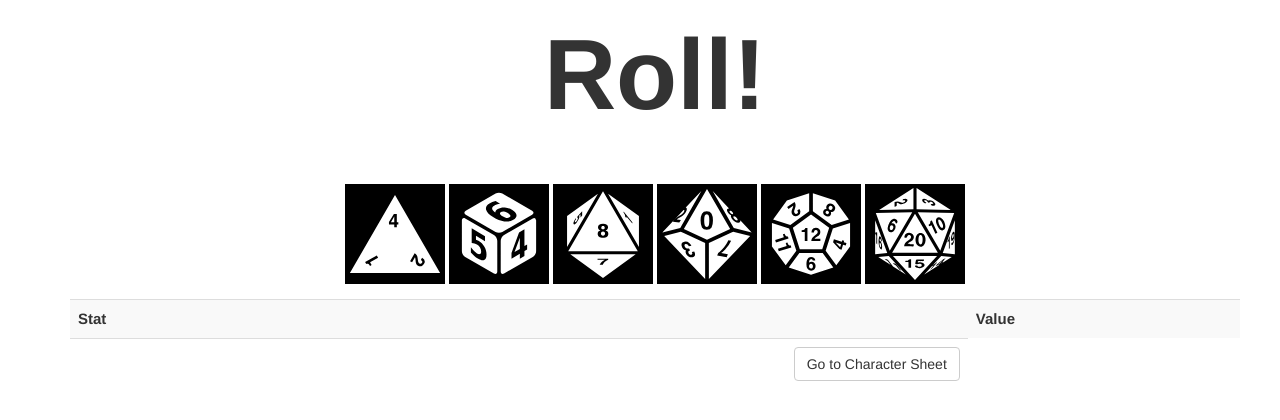
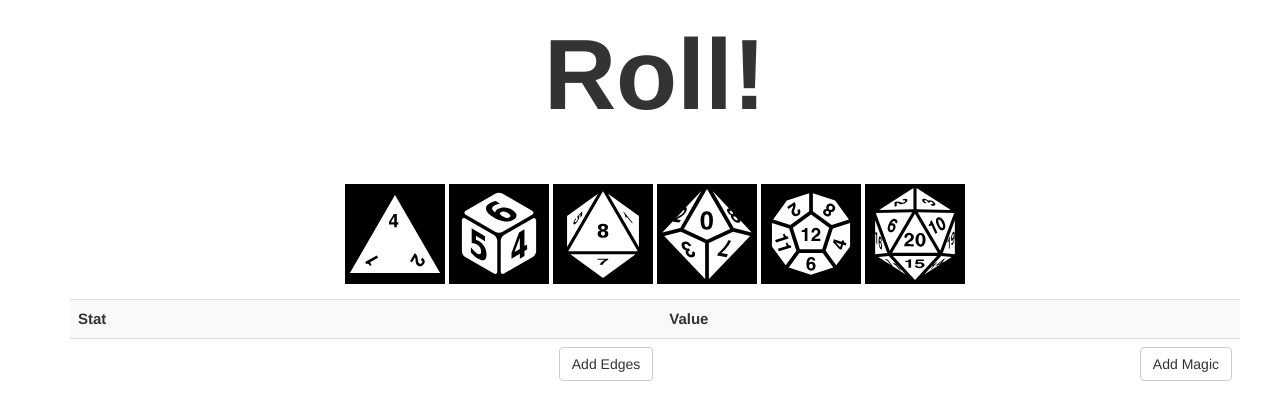
Before and after one commit to wescules/DnD-Stat-Tracker-, a Flask app: template templates/character.html in a window 1280 px wide. Shown: the part 228-648 px from the top of the page. Run offline with Flask 2, Linux system fonts and the light colour scheme; the template is opened without the code that fills it, so the values that code supplies are empty; some libraries are stand-ins or nearby versions.

Commit message:
fixed characters.html

```diff
--- a/app.py
+++ b/app.py
@@ -266,24 +266,16 @@ def character_sheet(id):
     # traits.insert({'ap': 3, 'description': 'some description', 'name': 'some name'})
     character = getDocumentById(id, characters.all())[0]
 
-    result = traits.all()
-    ap = getFieldData("ap", result)
-    description = getFieldData("description", result)
-    name = getFieldData("name", result)
-    effect = getFieldData('effect', result)
+    stats = character['stats']
 
-    columns = zip(ap, description, name, effect)
-    if request.method == 'POST':
-        quantity = request.form['text']
-        effects = literal_eval(request.form['effect'])      # turn unicode to dict
+    keys = []
+    values = []
 
-        # update the character based on quantity of trait allocated
-        for key in effects:
-            character['stats'][key] = quantity * effects[key]
-        characters.write_back([character])
+    for key in stats:
+        keys.append(key)
+        values.append(stats[key])
 
-        flash('Added Traits', 'success')
-        flash(character, 'success')
+    columns = zip(keys, values)
 
     return render_template('character.html', columns=columns, id=id)
 
--- a/templates/character.html
+++ b/templates/character.html
@@ -66,7 +66,8 @@ svg {
 
     {% endfor %}
     <tr>
-      <td><a href="/character_sheet/{{id}}" class="btn btn-default pull-right">Go to Character Sheet</a></td>
+      <td><a href="" class="btn btn-default pull-right">Add Edges</a></td>
+      <td><a href="" class="btn btn-default pull-right">Add Magic</a></td>
     </tr>
 
     </table>
```
